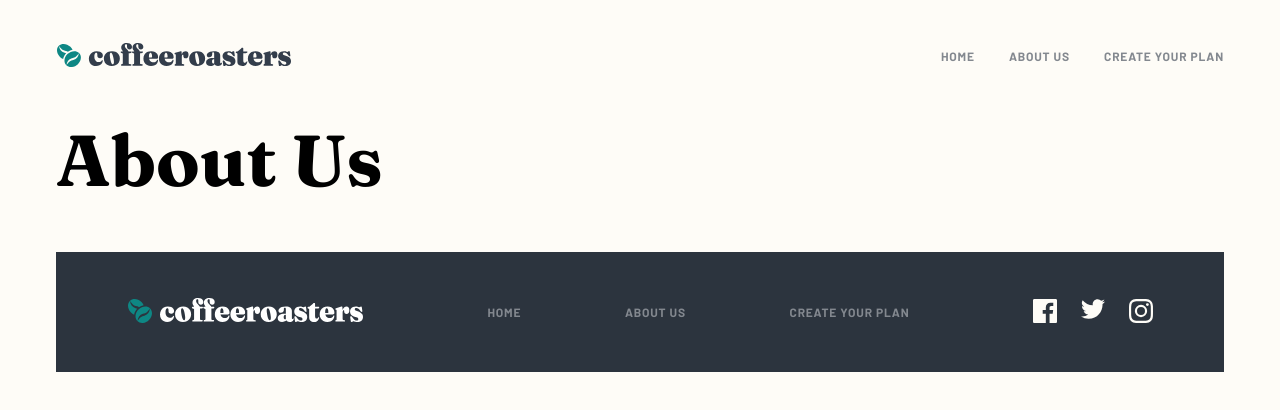
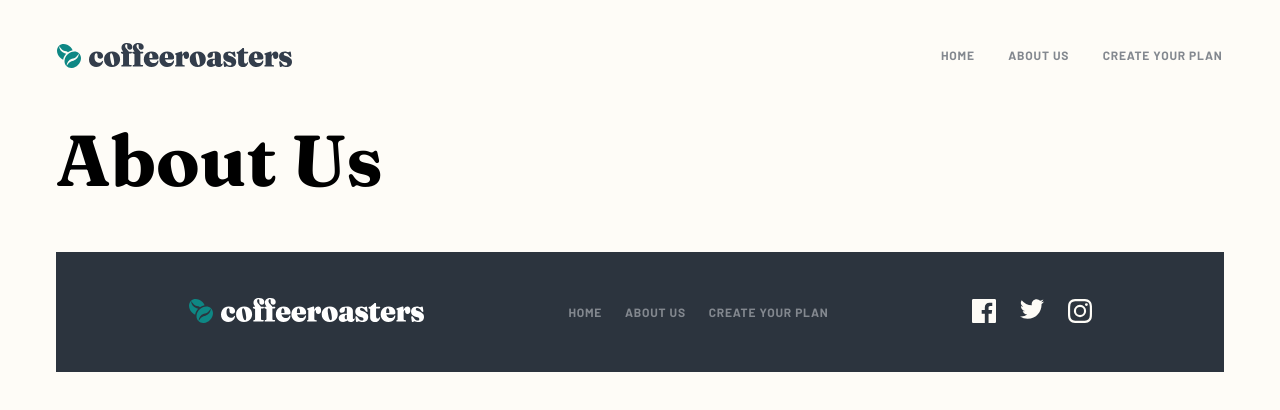
Before and after one commit to vincitaylaran/coffeeroasters-sub-site, a Next.js app: page /about in a window 1280 px wide. Shown: the top 410 px of the page. Built offline with nearby package versions, Linux system fonts and the light colour scheme.

Commit message:
Create <Links /> inside Nav.tsx, refactor <Nav /> and <Footer /> to use <Links />

```diff
--- a/components/Footer.tsx
+++ b/components/Footer.tsx
@@ -4,6 +4,7 @@ import Logo from "./Logo"
 import FacebookIcon from "./FacebookIcon"
 import TwitterIcon from "./TwitterIcon"
 import InstagramIcon from "./InstagramIcon"
+import { Links } from "./Nav"
 
 const Footer = () => {
   return (
@@ -12,11 +13,13 @@ const Footer = () => {
         <Logo fill="#ffffff" />
       </div>
 
-      <div className={footerStyles.links}>
+      {/* <div className={footerStyles.links}>
         <a href="#">HOME</a>
         <a href="#">ABOUT US</a>
         <a href="#">CREATE YOUR PLAN</a>
-      </div>
+      </div> */}
+
+      <Links />
 
       <div className={footerStyles.socialMedia}>
         <div>
--- a/components/Nav.tsx
+++ b/components/Nav.tsx
@@ -1,6 +1,37 @@
 import { useState } from "react"
 import navStyles from "../styles/Nav.module.scss"
+
+import Logo from "./Logo"
+
 import Image from "next/image"
+import Link from "next/link"
+
+interface ILinks {
+  hideAtMobile?: boolean
+  style?: object
+}
+
+export const Links = ({ style, hideAtMobile = false }: ILinks) => {
+  const mobileBreakpoint = "480px"
+  return (
+    <div className={`${navStyles.links}`} style={{ ...style }}>
+      <Link href="/">
+        <a>HOME</a>
+      </Link>
+      <Link href="/about">
+        <a>ABOUT US</a>
+      </Link>
+      <Link href="/subscribe">
+        <a>CREATE YOUR PLAN</a>
+      </Link>
+      <style jsx>{`
+        @media (max-width: ${mobileBreakpoint}) {
+          display: ${hideAtMobile && "none"};
+        }
+      `}</style>
+    </div>
+  )
+}
 
 const Nav = () => {
   const [hamburgerMenuIcon, setHamburgerMenuIcon] = useState({
@@ -26,28 +57,12 @@ const Nav = () => {
   // The file path for an Image component must be relative to the public directory. Check NextJS docs.
   return (
     <nav className={navStyles.nav}>
-      {/* TODO: Replace this with the <Logo /> component */}
       <div className={navStyles.logo}>
-        <Image
-          src="/assets/shared/desktop/logo.svg"
-          alt="Coffee Roasters logo"
-          width="500"
-          height="54"
-        />
+        <Logo />
       </div>
-      <div className={navStyles.links}>
-        <ul>
-          <li>
-            <a href="#">HOME</a>
-          </li>
-          <li>
-            <a href="#">ABOUT US</a>
-          </li>
-          <li>
-            <a href="#">CREATE YOUR PLAN</a>
-          </li>
-        </ul>
-      </div>
+
+      <Links style={{ width: "283px", gap: "32px" }} hideAtMobile={true} />
+
       <div className={navStyles.hamburger}>
         <Image
           onClick={onHamburgerMenu}
--- a/styles/Footer.module.scss
+++ b/styles/Footer.module.scss
@@ -26,29 +26,6 @@
     @include flex(row);
   }
 
-  .links {
-    width: 45%;
-    @include grid(24px) {
-      @media (min-width: breakpoint(tablet)) {
-        grid-auto-flow: column;
-      }
-
-      @media (min-width: breakpoint(laptop)) {
-        gap: 0;
-      }
-    }
-
-    a {
-      font-size: 0.75rem;
-      font-weight: font-weight(bold);
-      color: color(grey);
-      letter-spacing: 0.8px;
-      &:hover {
-        color: color(dark-grey-blue);
-      }
-    }
-  }
-
   .socialMedia {
     @include flex {
       justify-content: center;
--- a/styles/Nav.module.scss
+++ b/styles/Nav.module.scss
@@ -6,34 +6,6 @@
   justify-content: space-between;
   margin-bottom: 40px;
   align-items: center;
-
-  .links {
-    @media (max-width: breakpoint(mobile)) {
-      display: none;
-    }
-
-    width: 283px;
-
-    ul {
-      display: flex;
-      padding: 0;
-      margin: 0;
-      justify-content: space-between;
-      li {
-        list-style-type: none;
-
-        a {
-          font-size: 0.75rem;
-          font-weight: font-weight(bold);
-          color: color(grey);
-          letter-spacing: 0.8px;
-          &:hover {
-            color: color(dark-grey-blue);
-          }
-        }
-      }
-    }
-  }
 
   .hamburger {
     cursor: pointer;
@@ -50,3 +22,30 @@
     align-content: center;
   }
 }
+
+.links {
+  width: 283px;
+
+  // Check the Links component inside of Nav.tsx. It contains a media query that makes it hidden
+  // if the user passes "true" to the "hideAtMobile" prop.
+
+  @include grid(24px) {
+    @media (min-width: breakpoint(tablet)) {
+      grid-auto-flow: column;
+    }
+
+    @media (min-width: breakpoint(laptop)) {
+      gap: 0;
+    }
+  }
+
+  a {
+    font-size: 0.75rem;
+    font-weight: font-weight(bold);
+    color: color(grey);
+    letter-spacing: 0.8px;
+    &:hover {
+      color: color(dark-grey-blue);
+    }
+  }
+}
```
